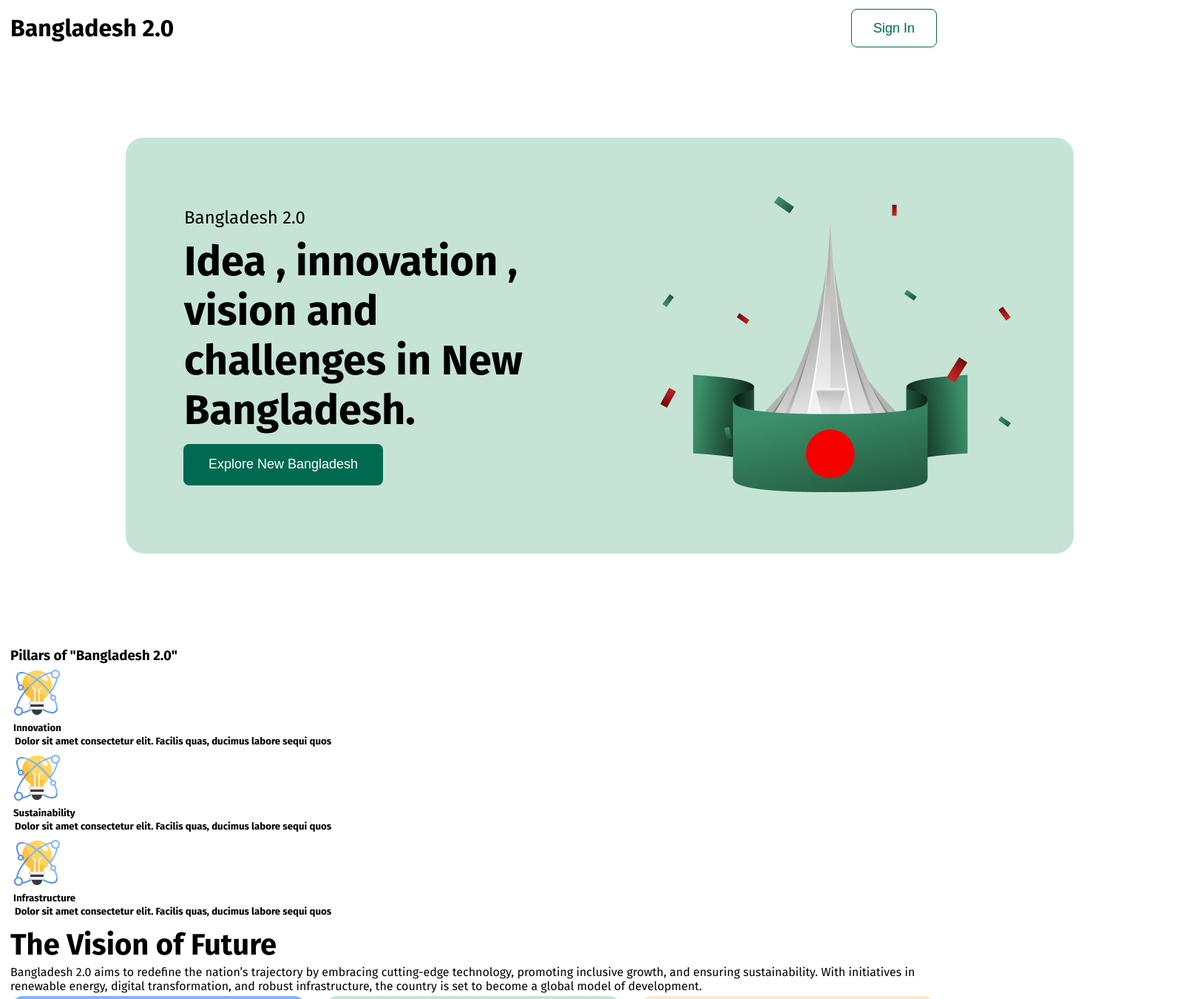
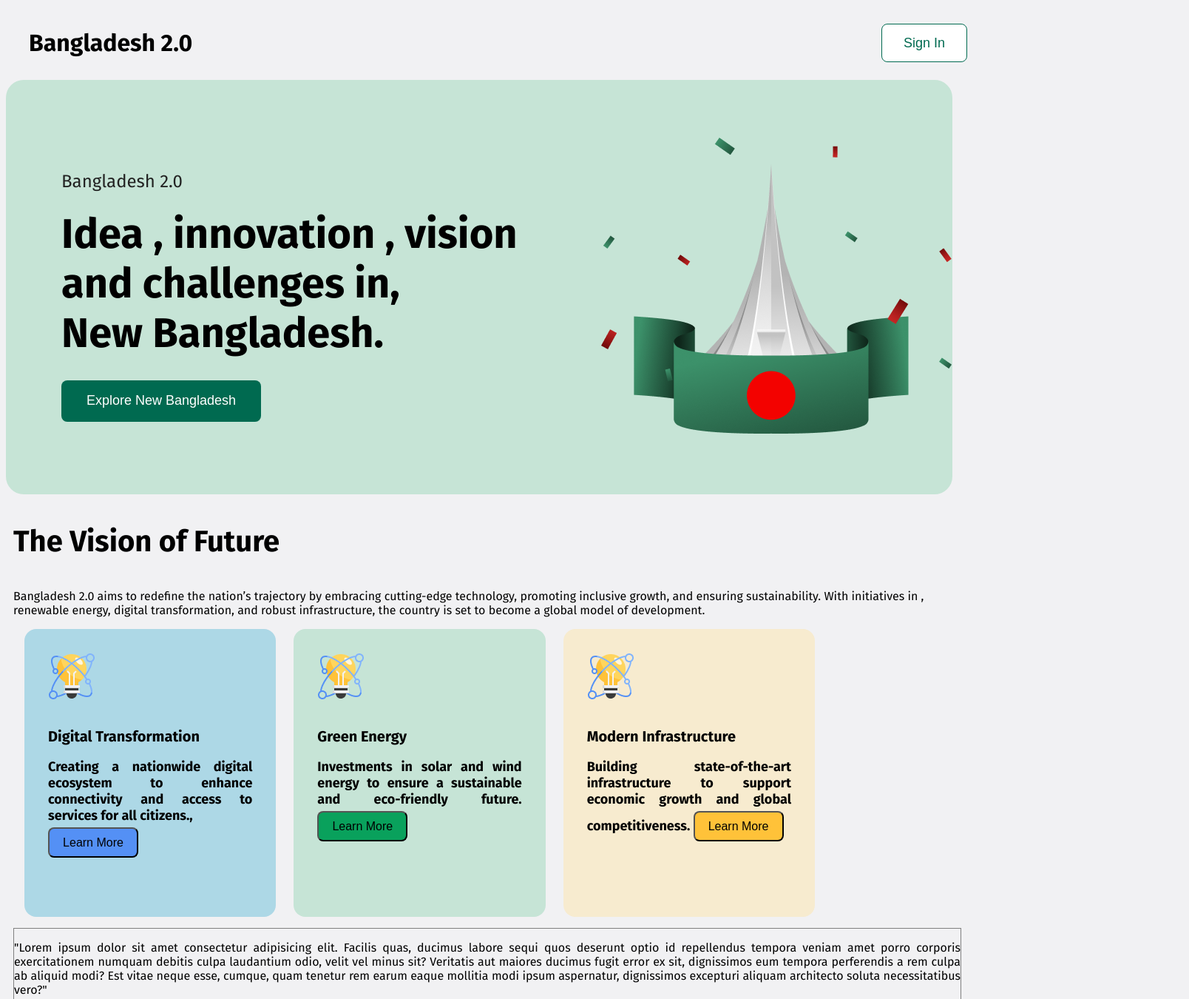
Before and after one commit to maishatabassum932/Bangladesh2-0, a plain HTML site: page index.html in a window 1280 px wide. Shown: the top 1350 px of the page at 74% size, 1608 px wide, since content can reach past the window. Drawn offline with Linux system fonts and the light colour scheme.

Commit message:
bangladesh2.0

```diff
--- a/index.html
+++ b/index.html
@@ -9,59 +9,34 @@
     <link href="https://fonts.googleapis.com/css2?family=Fira+Sans:ital,wght@0,100;0,200;0,300;0,400;0,500;0,600;0,700;0,800;0,900;1,100;1,200;1,300;1,400;1,500;1,600;1,700;1,800;1,900&family=Merriweather:ital,wght@0,300;0,400;0,700;0,900;1,300;1,400;1,700;1,900&family=Open+Sans:ital,wght@0,300..800;1,300..800&display=swap" rel="stylesheet">
     <link rel="stylesheet" href="style/design.css">
 </head>
-<body class="Fira-sans-normal">
+<body class="Fira-sans-normal" style="background-color:#F1F1F3">
     <header>
         <div class="navber">
           <h4 class="nav-tittle">Bangladesh 2.0</h4>
           <button class="nav-btn">Sign In</button>
         </div>
+    </header>
+    <main>
         <div class="banner-section">
             <div class="banner-description">
                 <p class="banner-text">Bangladesh 2.0</p>
                 <h2 class="banner-heading">Idea , innovation ,
-                    vision and challenges in New Bangladesh.</h2>
+                    vision and challenges in,<br> New Bangladesh.</h2>
                 <button class="banner-btn">Explore New Bangladesh</button>
             </div>
             <div class="banner-img">
                 <img src="assets/hero.png" alt="Hero banner">
             </div>
         </div>
-    </header>
-    <main>
-        <div class="pillars">
-            <h3 class="pillar-heading">Pillars of "Bangladesh 2.0"</h3>
-            <div class="pillars-container">
-                <div class="pillar">
-                    <img class="pillar-icon" src="assets/card-icon.png" alt="card">
-                        <h5 class="pillar-heading">Innovation
-                            <p class="pillar-des">Dolor sit amet consectetur elit. Facilis quas, ducimus labore sequi quos </p>
-                        </h5>
-                    </img>
-                </div>
-                <div class="pillar">
-                    <img class="pillar-icon" src="assets/card-icon.png" alt="card">
-                        <h5 class="pillar-heading">Sustainability
-                            <p class="pillar-des">Dolor sit amet consectetur elit. Facilis quas, ducimus labore sequi quos </p>
-                        </h5>
-                    </img>
-                </div>
-                <div class="pillar">
-                <img class="pillar-icon" src="assets/card-icon.png" alt="card">
-                        <h5 class="pillar-heading">Infrastructure
-                            <p class="pillar-des">Dolor sit amet consectetur elit. Facilis quas, ducimus labore sequi quos </p>
-                        </h5>
-                    </img>
-                </div>
-            </div>
-        </div>
+
         <div class="vision">
           <h3 class="vision-heading">The Vision of Future</h3>
-          <p class="vision-des">Bangladesh 2.0 aims to redefine the nation’s trajectory by embracing cutting-edge technology, promoting inclusive growth, and ensuring sustainability. With initiatives in renewable energy, digital transformation, and robust infrastructure, the country is set to become a global model of development.</p>
+          <p class="vision-des">Bangladesh 2.0 aims to redefine the nation’s trajectory by embracing cutting-edge technology, promoting inclusive growth, and ensuring sustainability. With initiatives in ,<br> renewable energy, digital transformation, and robust infrastructure, the country is set to become a global model of development.</p>
           <div class="vision-container">
             <div class="v-contain box1">
              <img src="assets/card-icon.png" alt="card" class="card-icon">
                 <h5 class="v-head">Digital Transformation
-                <p class="v-des">Creating a nationwide digital ecosystem to enhance connectivity and access to services for all citizens.
+                <p class="v-des">Creating a nationwide digital ecosystem to enhance connectivity and access to services for all citizens.,<br>
                 <button class="v-btn btn1">Learn More</button>
                 </p>
                 </h5>
@@ -91,7 +66,7 @@
         </div>
         <div class="recent-news">
             <h3 class="news-tittle">Recent News</h3>
-            <p class="news description">Bangladesh 2.0 aims to redefine the nation’s trajectory by embracing cutting-edge technology, promoting inclusive growth, and ensuring sustainability. With initiatives in renewable energy, digital transformation, and robust infrastructure, the country is set to become a global model of development.</p>
+            <p class="news-description">Bangladesh 2.0 aims to redefine the nation’s trajectory by embracing cutting-edge technology, promoting inclusive growth, and ensuring sustainability. With initiatives in renewable energy, digital transformation, and robust infrastructure, the country is set to become a global model of development.</p>
             <div clas="news-container">
                 <div class="news">
                     <img src="assets/satelite.png"alt="satelite" class="news-img">
--- a/style/design.css
+++ b/style/design.css
@@ -4,20 +4,21 @@
     font-style: normal;
     font-variation-settings:
       "wdth" 100;
+}
 
-*{
-    margin:1px;
-    padding:1px;
-}
 /*navigation-style*/
 .navber{
     display:flex;
     justify-content:space-between;
     align-items: center;
+    height:100px;
+    width:1600px;
+    gap:200px;
 }
 .nav-tittle{
     font-size:32px;
     font-weight:bold;
+    padding: 31px;
 }
 .nav-btn{
     height:52px;
@@ -28,6 +29,7 @@
     font-weight:400px;
     color:#006A50;
     background-color: white;
+    margin-right:300px;
 }
 /*banner-style*/
 .banner-section{
@@ -35,11 +37,11 @@
     height: 560px;
     width: 1280px;
     border-radius: 24px;
-    margin: 120px 160px;
+
     display:flex;
     justify-content:space-between;
     align-items: center;
-    gap:64px;
+    gap:5px;
 }
 .banner-description{
    text-align: left;
@@ -49,11 +51,11 @@
 
 .banner-text{
     font-size:24px;
-    font: weight 500px;
-    color: #0E0E0E 50%;
+    font-weight: 500px;
+    color: #222;
 }
 .banner-heading{
-    margin-top:10px;
+   margin: 10px 0 20px;
     font-size:56px;
     font-weight: bold;
 }
@@ -64,47 +66,22 @@
     background-color:#006A50 ;
     border: 0px solid ;
     border-radius:8px;
-    background-color:#006A50 ;
     color: #FFFFFF;
     font-size:18px;
     font-weight: 600px;
+    cursor: pointer;
+}
+.banner-btn:hover{
+    background-color: #1e7a30 ;
+    color:#f9f9f9;
 }
 .banner-img{
-    margin:80px;
+    max-width: 100%;
+    height: auto;
+    border-radius: 10px;
 }
-/*pillar-style
-.pillar{
-
-}
-.pillar-heading{
-    font-size: 40px;
-    font-weight: bold;
-    text-align: left;
-}
-.pillars-container{
-  display: flex;
-  justify-content: space-evenly;
-  align-items: center;
-  text-align: justify ;
-  gap:24px;
-}
-.pillar{
-    border:1px solid whitesmoke;
-  border-radius: 16px;
-  height:240px;
-  width:300px;
-  padding:50px;
-}
-.pillar-heading{
-    font-size: 20px;
-    font-weight:bold;
-}
-.pillar-des{
-    font-size:16px;
-}*/
-/*vision-style*/
 .vision{
-
+    margin: 10px;
 }
 .vision-heading{
     font-size: 40px;
@@ -115,9 +92,12 @@
     font-weight: 400px;
 }
 .vision-container{
-  display: flex;
+  display:flex;
   justify-content:space-around;
+  align-items: center;
+  margin: 15px;
   gap:24px;
+  margin-right:160px;
 }
 .v-contain{
     display: block;
@@ -128,7 +108,7 @@
     border-radius: 16px;
 }
 .box1{
-    background-color: #81B4FC;
+    background-color: lightblue;
 }
 .box2{
     background-color: #C6E4D6;
@@ -149,11 +129,16 @@
     font-weight:400px ;
 }
 .v-btn{
+ margin-top:5px;
  border-radius: 8px;
  height:41px;
  width: 122px;
  font-size: 16px;
  font-weight: 600px;
+ cursor: pointer;
+}
+.v-btn:hover{
+    background-color:white ;
 }
 .btn1{
     background-color:#5490F5;
@@ -184,19 +169,17 @@
 .news-description{
     font-size:16px;
     font-weight:400px ;
-}
-.news-container{
-
+    margin-right:160px;
 }
 .news{
     display:flex;
-    justify-content: space-between;
-    align-items: center;
-    width:70%;
-    margin:0 auto;
+    justify-content:space-between;
+    width:1280px;
+    margin:10px;
     border:1px solid #FFFFFF ;
     border-radius: 24px;
     margin-top:50px;
+    background-color:#f9f9f9;
 }
 .news-img{
     height: 306px;
@@ -221,16 +204,25 @@
     font-weight: 600px;
     border-radius: 8px;
     margin-top:20px;
+    cursor: pointer;
+}
+.news-btn:hover{
+    background-color:#1e7a30;
 }
 /*Donate style*/
 .donate{
+    margin:10px;
+    margin-right:160px;
     margin-top:70px;
-  text-align: center;
+    text-align: center;
+    border:1px solid #f9f9f9 ;
+    background-color:#f9f9f9;
 }
 .donate-description{
     margin-top:15px;
     font-size:16px;
     font-weight:400px;
+    margin-right:160 px;
 }
 .amount-container{
     margin-top:15px;
@@ -256,6 +248,8 @@ input{
     border-radius: 24px;
     height:395px;
     width:1280px;
+    margin: 10px;
+    margin-top:15px;
 }
 .subscribe{
     margin-top: 15px;
```
